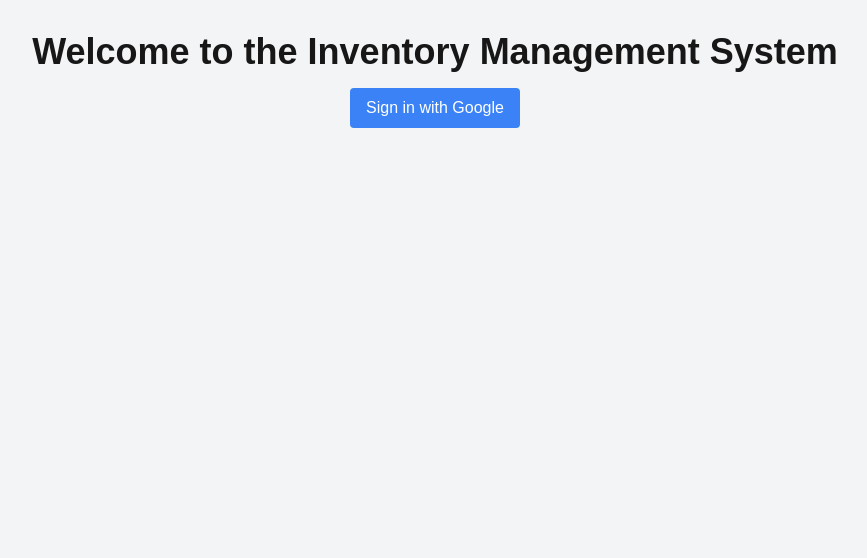
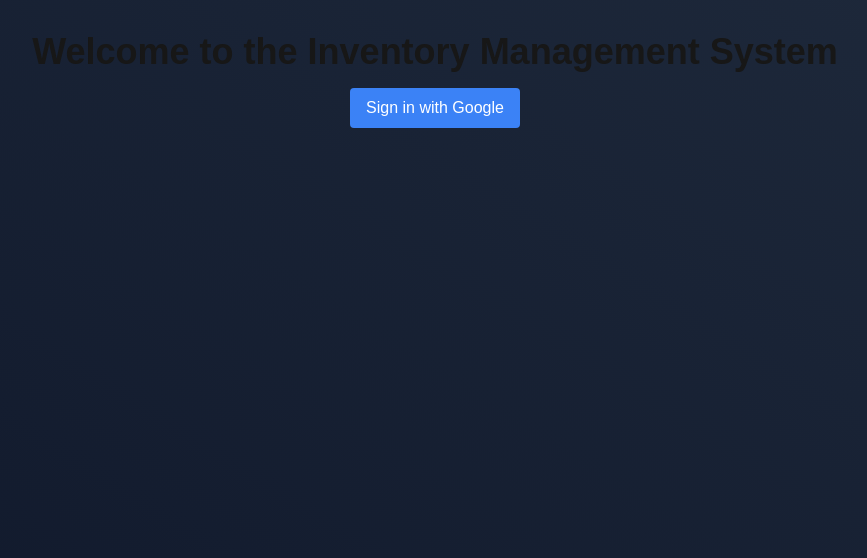
Before and after one commit to CorbinIvon/2024FA-CSCI-36-Inventory-System, a Next.js app: page / in a window 1280 px wide. Shown: the top 558 px of the page, without its empty margins (205-1072 px from the left). Built offline with nearby package versions, Linux system fonts and the light colour scheme.

Commit message:
[UPDATE] Better colors

```diff
--- a/src/app/page.tsx
+++ b/src/app/page.tsx
@@ -69,9 +69,8 @@
       <LocationList locations={locationsToDisplay} onLocationSelect={handleLocationSelect} />
     );
   };
-
   return (
-    <div className="min-h-screen bg-gray-100 p-8">
+    <div className="min-h-screen p-8 bg-gradient-to-tr from-slate-900 to-slate-800">
       {!user ? (
         <div className="flex flex-col items-center justify-center">
           <h1 className="text-4xl font-bold mb-4">Welcome to the Inventory Management System</h1>
@@ -86,7 +85,7 @@
 
           {/* Current Location Description */}
           {currentLocation && (
-            <div className="mb-4 p-4 bg-white shadow rounded">
+            <div className="mb-4 p-4 bg-gradient-to-tl from-slate-600 to-slate-500 shadow rounded">
               <h2 className="text-2xl font-bold">{currentLocation.name}</h2>
               <p>{currentLocation.description}</p>
             </div>
```
